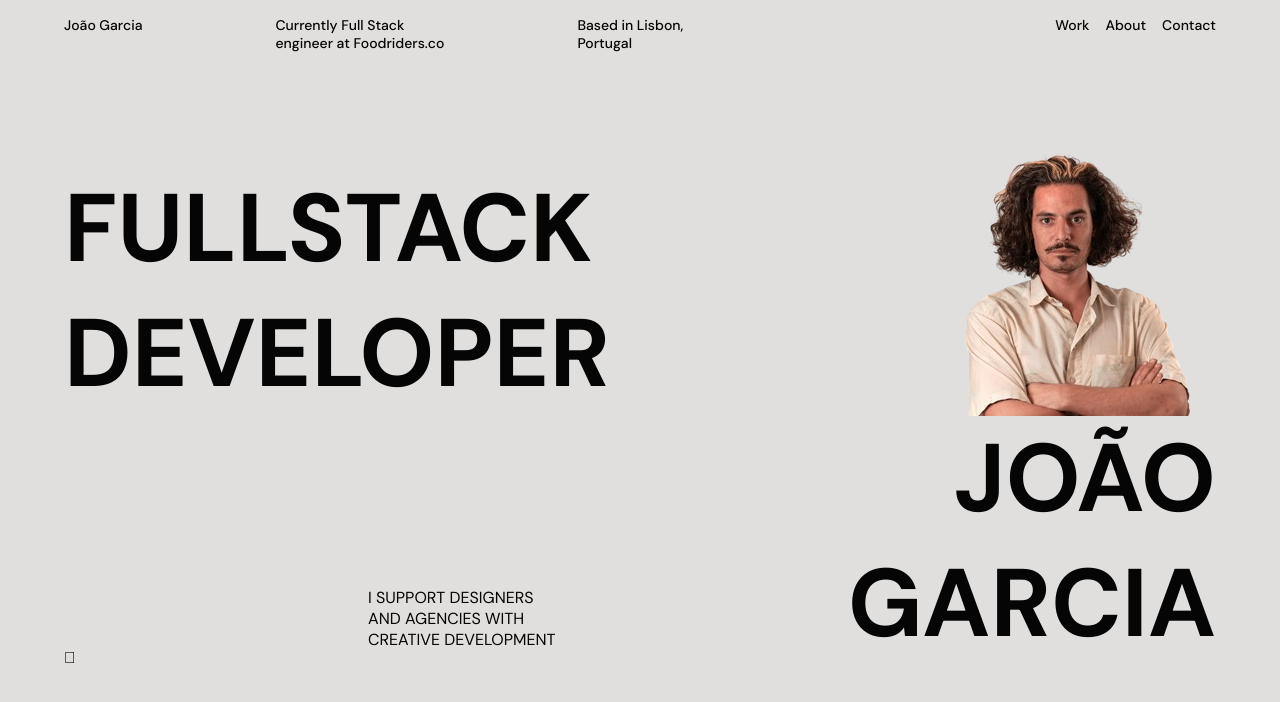
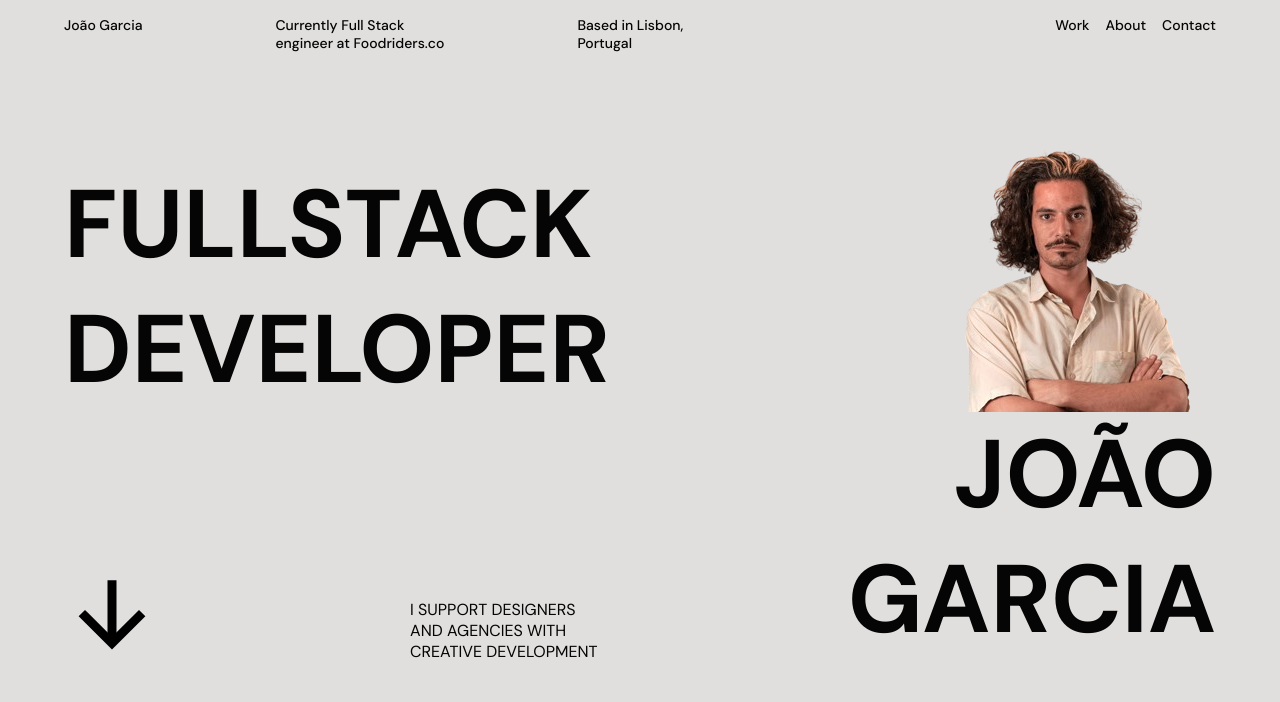
Before and after one commit to joaoiguana/cv-website, a website built with Parcel: page _src/index.html in a window 1280 px wide. Built offline with nearby package versions, Linux system fonts and the light colour scheme.

Commit message:
worked on home page for portfolio website

```diff
--- a/_src/index.html
+++ b/_src/index.html
@@ -38,7 +38,7 @@
         <img src="./img/square-removebg-preview.png" alt="João Garcia">
       </div>
       <div class="tr">
-        <i class="fa-sharp fa-light fa-arrow-down"></i>
+        <img src="./svg/arrow-down-sharp-svgrepo-com.svg" alt="">
         <p>I SUPPORT DESIGNERS<br>AND AGENCIES WITH<br>CREATIVE DEVELOPMENT</p>
         <h1>JOÃO<br>GARCIA</h1>
       </div>
--- a/_src/scss/style.scss
+++ b/_src/scss/style.scss
@@ -42,8 +42,9 @@ main {
 @media (min-width: 600px) {
   header {
     width: 90vw;
+    height: 10vh;
     justify-content: space-between;
-    margin-bottom: 3rem;
+    // margin-bottom: 3rem;
 
     .hidden {
       visibility: hidden;
@@ -52,6 +53,9 @@ main {
   }
 
   main {
+
+    .profile {
+
       .tr {
         display: flex;
         justify-content: space-between;
@@ -61,12 +65,21 @@ main {
           h1 {
             text-align: end;
           }
+
+          img {
+            height: 6em;
+          }
         }
 
         h1 {
           font-size: 6em;
           margin: 0;
         }
+
+        p {
+          margin: 0;
         }
       }
     }
+  }
+}
```
Also changed, not shown: _src/svg/arrow-down-sharp-svgrepo-com.svg (added), dist/arrow-down-sharp-svgrepo-com.ecc04fc8.svg (added), dist/index.html, 2 other files. Lines whose indentation alone changed are shown as unchanged.
